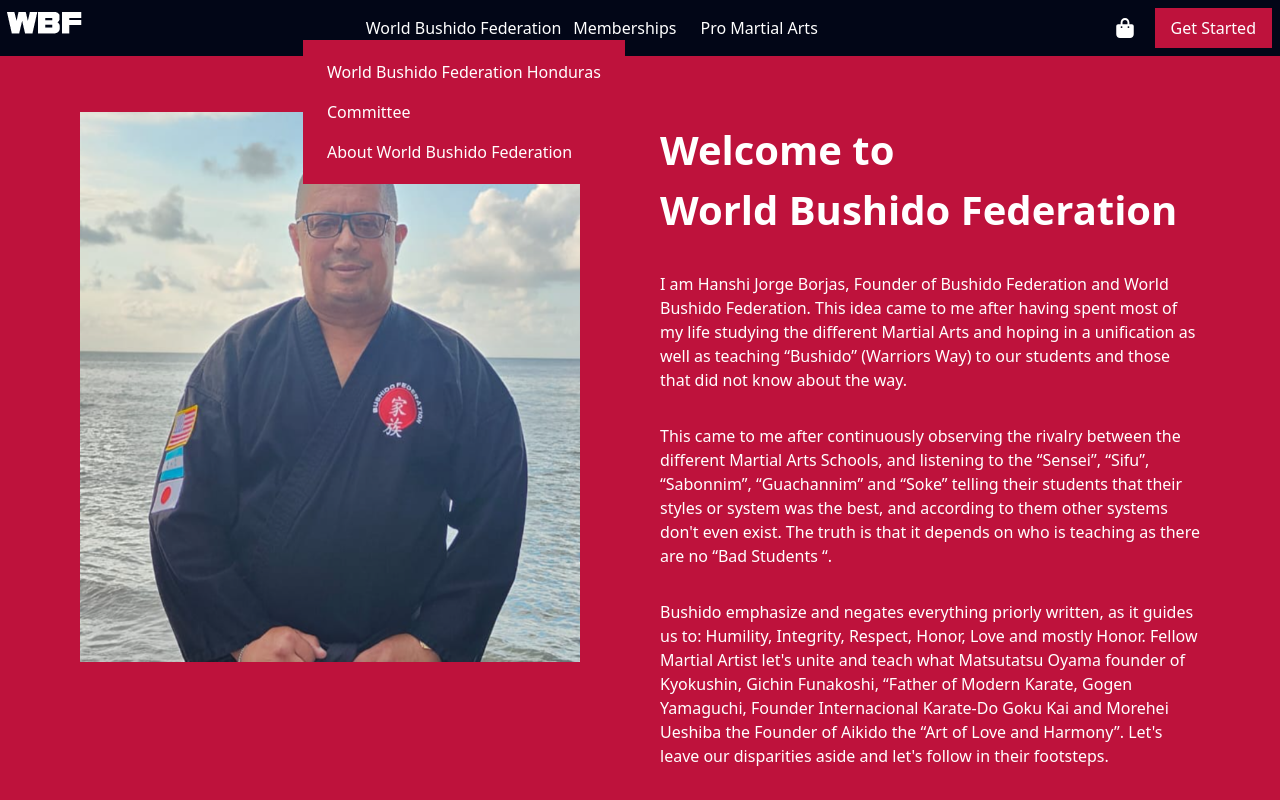
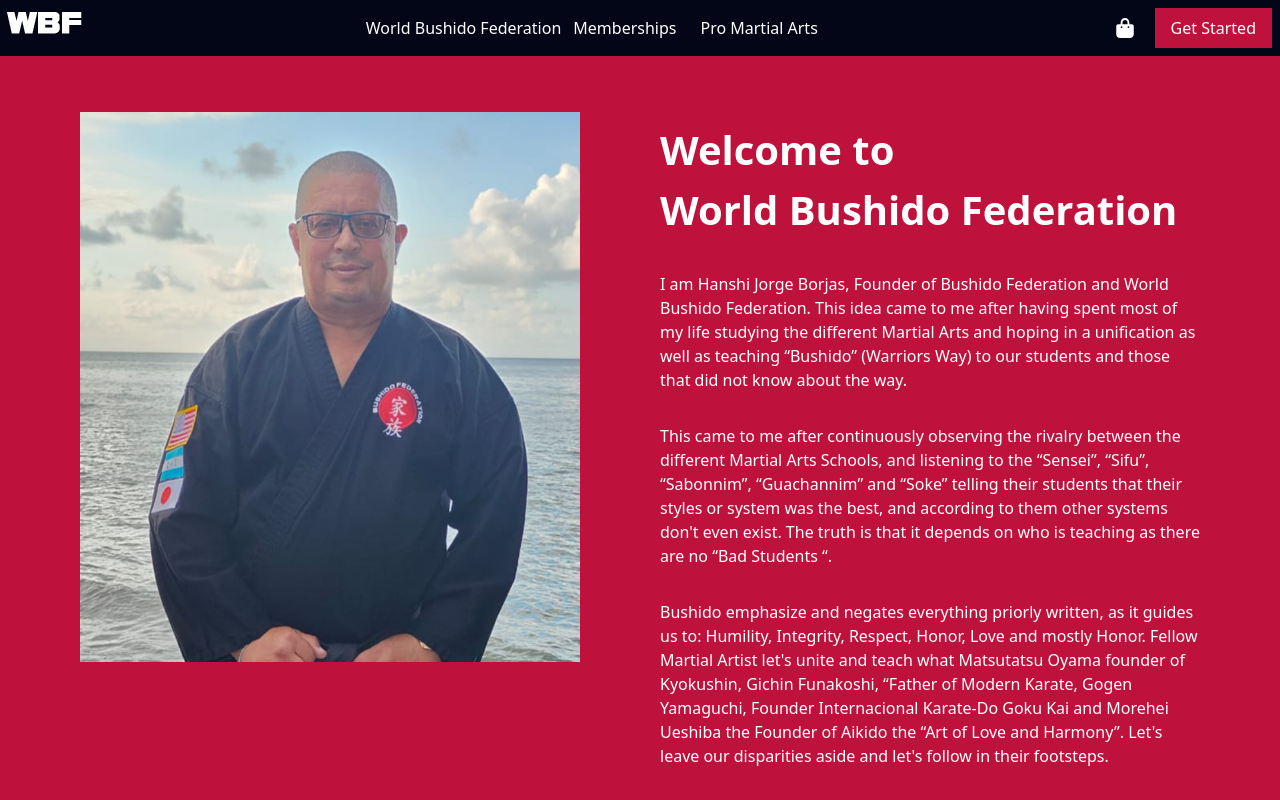
Before and after one commit to FerZva/new-world-bushido-federation-official-website, a Next.js app: page /about in a window 1280 px wide. Shown: the top 800 px of the page. Built offline with nearby package versions, Linux system fonts and the light colour scheme.

Commit message:
popover bug fixed

```diff
--- a/src/app/components/Header.tsx
+++ b/src/app/components/Header.tsx
@@ -30,7 +30,7 @@
           />
         </Link>
         <nav className="flex items-center">
-          <Popover __demoMode className="z-[100]">
+          <Popover className="z-[100]">
             <PopoverButton className="block text-white focus:outline-none data-[active]:text-white data-[hover]:text-white data-[focus]:outline-1 data-[focus]:outline-white">
               World Bushido Federation
             </PopoverButton>
```
